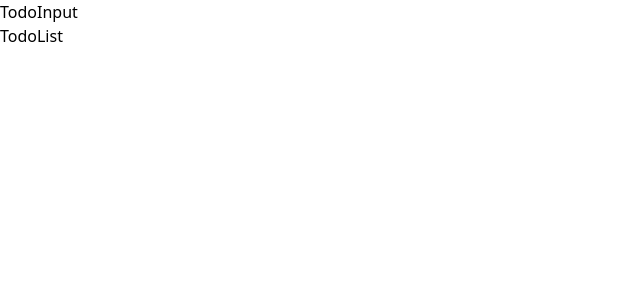
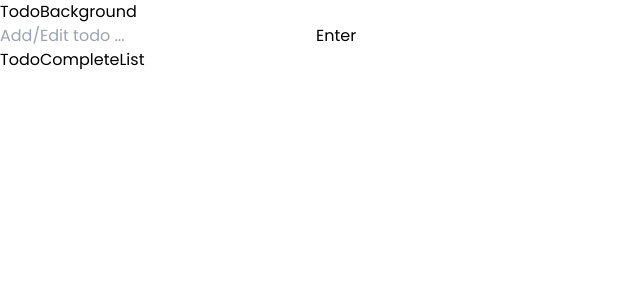
Before and after one commit to HungNguyen047/todo-app, a React (Vite) app: page / in a window 1280 px wide. Shown: the top 300 px of the page, without its empty margins (0-640 px from the left). Built offline with nearby package versions, Linux system fonts and the light colour scheme.

Commit message:
add the basic function of adding/deleting/editting todo

```diff
--- a/index.html
+++ b/index.html
@@ -5,6 +5,14 @@
 		<link rel="icon" type="image/svg+xml" href="/vite.svg" />
 		<meta name="viewport" content="width=device-width, initial-scale=1.0" />
 		<title>Todo App</title>
+
+		<!-- google fonts -->
+		<link rel="preconnect" href="https://fonts.googleapis.com">
+		<link rel="preconnect" href="https://fonts.gstatic.com" crossorigin>
+		<link href="https://fonts.googleapis.com/css2?family=Poppins:ital,wght@0,100;0,200;0,300;0,400;0,500;0,600;0,700;0,800;0,900;1,100;1,200;1,300;1,400;1,500;1,600;1,700;1,800;1,900&family=Press+Start+2P&display=swap" rel="stylesheet">
+
+		<!-- font-awesome cdn -->
+		<link rel="stylesheet" href="https://cdnjs.cloudflare.com/ajax/libs/font-awesome/6.5.2/css/all.min.css" integrity="sha512-SnH5WK+bZxgPHs44uWIX+LLJAJ9/2PkPKZ5QiAj6Ta86w+fsb2TkcmfRyVX3pBnMFcV7oQPJkl9QevSCWr3W6A==" crossorigin="anonymous" referrerpolicy="no-referrer" />
 	</head>
 
 	<body>
--- a/src/App.jsx
+++ b/src/App.jsx
@@ -1,11 +1,41 @@
+import {useState} from 'react'
+import TodoBackground from './components/TodoBackground'
 import TodoInput from './components/TodoInput'
 import TodoList from './components/TodoList'
+import TodoCompleteList from './components/TodoCompleteList'
 
 function App() {
+	// declare variables
+	const [todoList, setTodoList] = useState([])
+	const [todoItem, setTodoItem] = useState('')
+
+	// declare functions
+	function handleAddTodo(newTodoItem) {
+		const newTodoList = [...todoList, newTodoItem]
+		setTodoList(newTodoList)
+	}
+
+	function handleDeleteTodo(indexTobeDeleted) {
+		const newTodoList = todoList.filter((todo, todoIndex) => {
+			return (
+				todoIndex !== indexTobeDeleted
+			)
+		})
+		setTodoList(newTodoList)
+	}
+
+	function handleEditTodo(indexTobeEditted) {
+		const itemTobeEditted = todoList[indexTobeEditted]
+		setTodoItem(itemTobeEditted)
+		handleDeleteTodo(indexTobeEditted)
+	}
+
 	return (
 		<>
-			<TodoInput />
-			<TodoList />
+			<TodoBackground />
+			<TodoInput todoItem={todoItem} setTodoItem={setTodoItem} handleAddTodo={handleAddTodo} />
+			<TodoList todoList={todoList} handleEditTodo={handleEditTodo} handleDeleteTodo={handleDeleteTodo} />
+			<TodoCompleteList />
 		</>
 	)
 }
--- /dev/null
+++ b/src/components/TodoBackground.jsx
@@ -0,0 +1,7 @@
+export default function TodoBackground() {
+	return (
+		<div>
+			TodoBackground
+		</div>
+	)
+}
--- /dev/null
+++ b/src/components/TodoCompleteList.jsx
@@ -0,0 +1,7 @@
+export default function TodoCompleteList() {
+	return (
+		<div>
+			TodoCompleteList
+		</div>
+	)
+}
--- a/src/components/TodoInput.jsx
+++ b/src/components/TodoInput.jsx
@@ -1,7 +1,18 @@
-export default function TodoInput() {
+export default function TodoInput(props) {
+	// declare variables
+	const {todoItem, setTodoItem, handleAddTodo} = props
+
 	return (
 		<div>
-			TodoInput
+			<input placeholder="Add/Edit todo ..." value={todoItem} onChange={(event) => {
+				setTodoItem(event.target.value)
+			}} />
+			<button onClick={() => {
+				handleAddTodo(todoItem)
+				setTodoItem('')
+			}}>
+				Enter
+			</button>
 		</div>
 	)
 }
--- a/src/components/TodoList.jsx
+++ b/src/components/TodoList.jsx
@@ -1,7 +1,25 @@
-export default function TodoList() {
+export default function TodoList(props) {
+	// declare variables
+	const {todoList, handleEditTodo, handleDeleteTodo} = props
+
 	return (
 		<div>
-			TodoList
+			{todoList.map((todo, todoIndex) => {
+				return (
+					<ul>
+						{todo}
+						<div>
+							<i className="fa-solid fa-square-check"></i>
+							<i className="fa-solid fa-square-pen" onClick={() => {
+								handleEditTodo(todoIndex)
+							}}></i>
+							<i className="fa-solid fa-trash" onClick={() => {
+								handleDeleteTodo(todoIndex)
+							}}></i>
+						</div>
+					</ul>
+				)
+			})}
 		</div>
 	)
 }
--- a/src/index.css
+++ b/src/index.css
@@ -9,4 +9,5 @@
 	margin: 0;
 	padding: 0;
 	box-sizing: border-box;
+	font-family: "Poppins", sans-serif;
 }
```
Also changed, not shown: src/components/TodoCard.jsx (deleted, +0 -7 lines).
